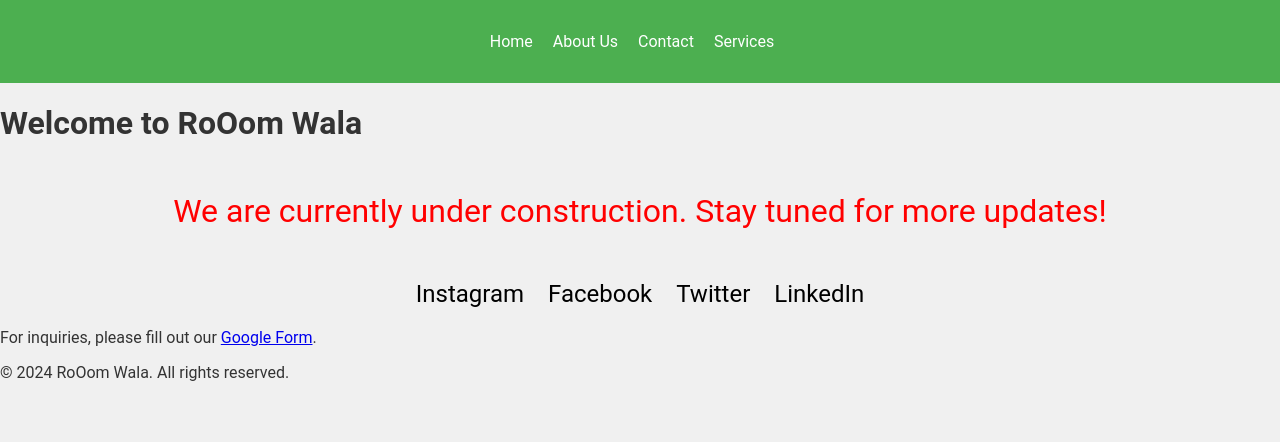
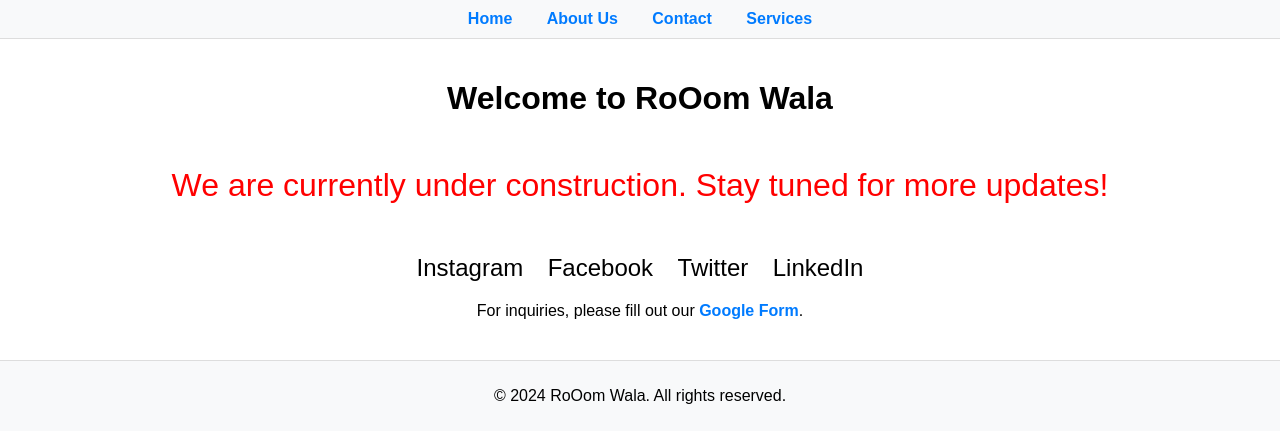
Before and after one commit to Trozaalpha/Rooomwallah, a plain HTML site: page index.html in a window 1280 px wide. Drawn offline with Linux system fonts and the light colour scheme.

Commit message:
Update styles.css

```diff
--- a/styles.css
+++ b/styles.css
@@ -1,69 +1,97 @@
+/* General Styles */
 body {
-    font-family: 'Roboto', sans-serif;
+    font-family: Arial, sans-serif;
     margin: 0;
     padding: 0;
     box-sizing: border-box;
-    background-color: #f0f0f0;
-    color: #333;
 }
 
 header {
-    background-color: #4CAF50;
-    color: white;
-    padding: 1rem;
-    text-align: center;
+    background-color: #f8f9fa;
+    padding: 10px 0;
+    border-bottom: 1px solid #ddd;
 }
 
 nav ul {
-    list-style-type: none;
+    list-style: none;
+    margin: 0;
     padding: 0;
+    text-align: center;
 }
 
 nav ul li {
     display: inline;
-    margin-right: 1rem;
+    margin: 0 15px;
 }
 
 nav ul li a {
-    color: white;
     text-decoration: none;
+    color: #007bff;
+    font-weight: bold;
 }
 
-#hero {
-    background-image: url('assets/hero.jpg');
-    background-size: cover;
-    background-position: center;
-    padding: 2rem;
-    text-align: center;
-    color: white;
+nav ul li a:hover {
+    text-decoration: underline;
 }
 
-button {
-    background-color: #4CAF50;
-    color: white;
-    border: none;
-    padding: 1rem 2rem;
-    cursor: pointer;
+main {
+    padding: 20px;
+    text-align: center;
 }
 
-button:hover {
-    background-color: #45a049;
+footer {
+    background-color: #f8f9fa;
+    padding: 10px;
+    text-align: center;
+    border-top: 1px solid #ddd;
 }
 
-#google-form {
-    background-color: #fff;
-    padding: 2rem;
+/* Under Construction Animation */
+.under-construction {
     text-align: center;
-    margin-top: 2rem;
-    border-radius: 8px;
-    box-shadow: 0 4px 8px rgba(0,0,0,0.1);
+    margin: 50px 0;
+    font-size: 2rem;
+    color: #ff0000;
+    animation: blink 1s infinite;
 }
 
-#google-form h2 {
-    font-size: 1.5rem;
-    margin-bottom: 1rem;
+/* Social Media Icons */
+.social-media {
+    text-align: center;
+    margin: 20px 0;
 }
 
-#google-form p {
-    margin-bottom: 1rem;
+.social-media a {
+    margin: 0 10px;
+    text-decoration: none;
+    color: #000;
+    font-size: 1.5rem;
+    transition: color 0.3s;
 }
+
+.social-media a:hover {
+    color: #007bff;
+}
+
+/* Contact Form */
+.contact-form {
+    text-align: center;
+    margin: 20px 0;
+}
+
+.contact-form a {
+    color: #007bff;
+    text-decoration: none;
+    font-weight: bold;
+}
+
+.contact-form a:hover {
+    text-decoration: underline;
+}
+
+/* Keyframes for Blink Animation */
+@keyframes blink {
+    0% { opacity: 1; }
+    50% { opacity: 0; }
+    100% { opacity: 1; }
+}
```
